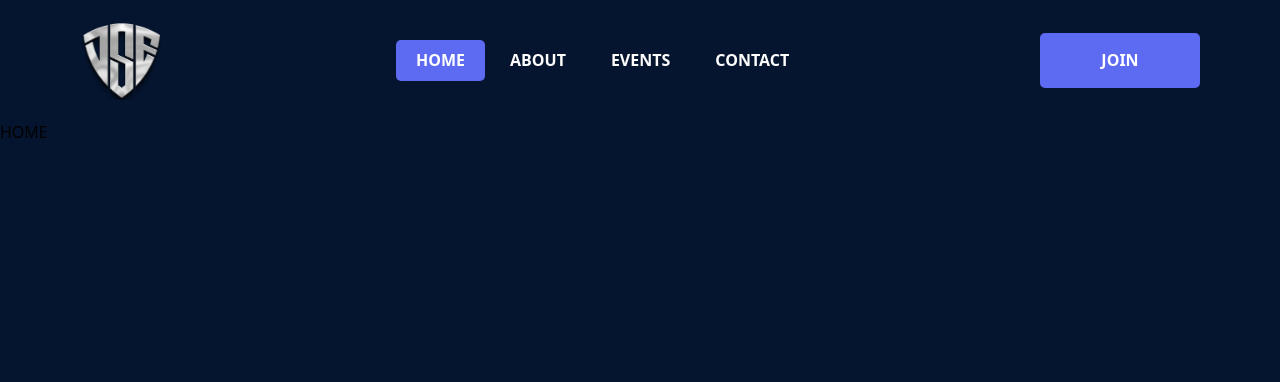
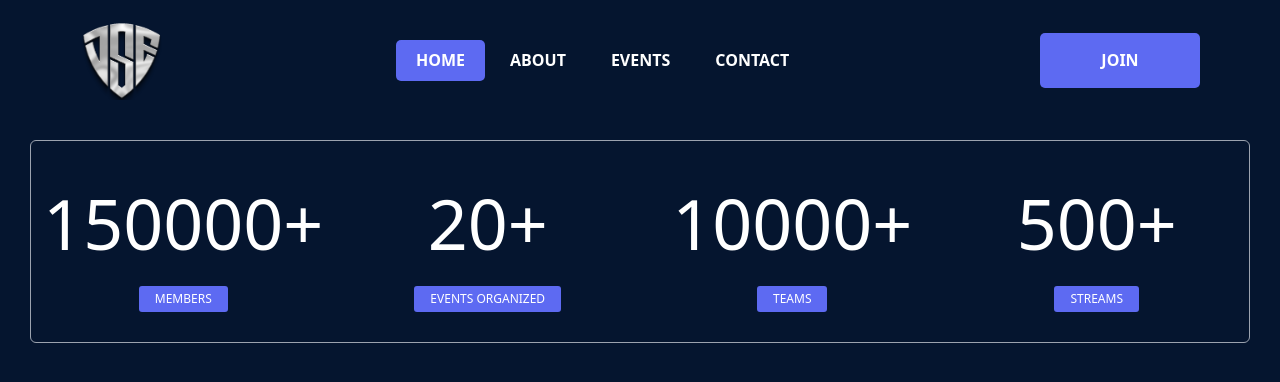
Before and after one commit to amuwal/esports-community-website, a React (Create React App) app: page / in a window 1280 px wide. Shown: the top 382 px of the page. Built offline with nearby package versions, Linux system fonts and the light colour scheme.

Commit message:
Add stats section

```diff
--- /dev/null
+++ b/src/pages/home/api.js
@@ -0,0 +1,8 @@
+export const getStats = async () => {
+  return [
+    { name: "members", number: 150000 },
+    { name: "events organized", number: 20 },
+    { name: "teams", number: 10000 },
+    { name: "streams", number: 500 },
+  ];
+};
--- /dev/null
+++ b/src/pages/home/components/stats.js
@@ -0,0 +1,65 @@
+import { useEffect, useState } from "react";
+import { getStats } from "../api";
+import styled from "styled-components";
+
+const StatNumber = styled.div`
+  font-size: 70px;
+  color: white;
+
+  &:hover {
+    color: #5d6af2;
+  }
+
+  @media (max-width: 1200px) {
+    font-size: 60px;
+  }
+
+  @media (max-width: 950px) {
+    font-size: 50px;
+  }
+
+  @media (max-width: 700px) {
+    font-size: 40px;
+  }
+
+  @media (max-width: 500px) {
+    font-size: 30px;
+  }
+`;
+
+const StatName = styled.div`
+  font-size: 12px;
+  text-transform: uppercase;
+  color: white;
+  padding: 4px 16px;
+  background-color: #5d6af2;
+  border-radius: 3px;
+`;
+
+export default function Stats() {
+  const [stats, setStats] = useState([]);
+
+  const populateStats = async () => {
+    setStats(await getStats());
+  };
+
+  useEffect(() => {
+    populateStats();
+  }, []);
+
+  return (
+    <div className="stats grid gap-[20px] grid-cols-1 py-[30px] px-[10px] mx-[30px] my-[20px] justify-evenly items-center sm:grid-cols-2 lg:grid-cols-4 rounded-md border-gray-400 border-[1px]">
+      {stats.map((stat) => {
+        return (
+          <div
+            key={stat.name}
+            className="stat flex flex-col items-center gap-[10px]"
+          >
+            <StatNumber>{stat.number}+</StatNumber>
+            <StatName>{stat.name}</StatName>
+          </div>
+        );
+      })}
+    </div>
+  );
+}
--- a/src/pages/home/index.js
+++ b/src/pages/home/index.js
@@ -1,10 +1,11 @@
 import Header from "../../shared/components/Header/index.js";
+import Stats from "./components/stats.js";
 
 export default function Home() {
   return (
     <>
       <Header />
-      <div>HOME</div>
+      <Stats />
     </>
   );
 }
--- a/src/shared/components/Header/components/mobile-header.js
+++ b/src/shared/components/Header/components/mobile-header.js
@@ -62,7 +62,7 @@ const SidebarButton = styled.button`
   text-transform: uppercase;
 
   &:hover {
-    scale: 102%;
+    scale: 104%;
   }
 `;
 
@@ -86,7 +86,7 @@ export default function MobileHeader() {
             open
           </div>
         </div>
-        <Sidebar sidebaractive={sidebarActive ? true : undefined}>
+        <Sidebar sidebaractive={sidebarActive ? "true" : undefined}>
           <SidebarCloseButton
             onClick={() => {
               setSidebarActive(!sidebarActive);
--- a/src/shared/components/Header/components/pc-header.js
+++ b/src/shared/components/Header/components/pc-header.js
@@ -32,7 +32,7 @@ const HeaderButton = styled.button`
   text-transform: uppercase;
 
   &:hover {
-    scale: 102%;
+    scale: 104%;
   }
 `;
 
```
